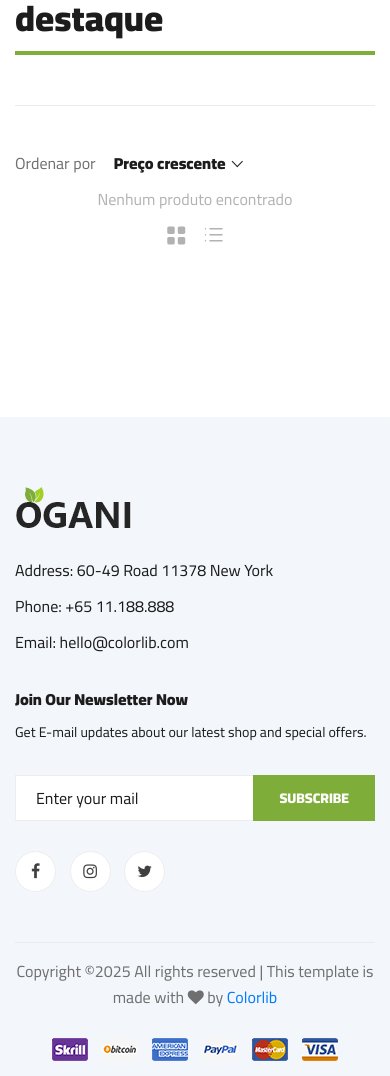
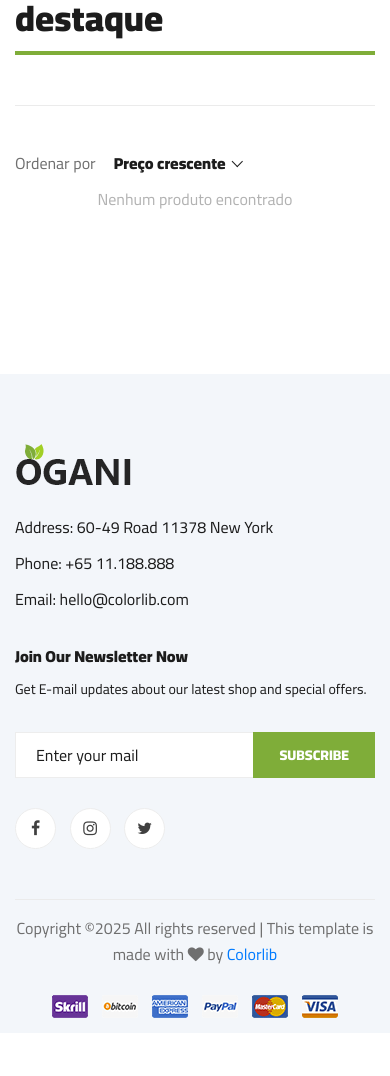
Before and after one commit to DiogoAug16/projeto-produtos-naturais, a Django app: page /loja/ in a window 390 px wide. Shown: the part 892-1968 px from the top of the page. After the commit the page ends 1910 px from the top, so only its background shows below. Run offline with Django 5.2, Linux system fonts and the light colour scheme; data that the repository does not hold is empty; some libraries are stand-ins or nearby versions.

Commit message:
refactor: remove opções de visualização desnecessárias no grid da loja

```diff
--- a/templates/shop-grid.html
+++ b/templates/shop-grid.html
@@ -148,12 +148,6 @@
                                 {% endif %}
                             </div>
                         </div>
-                        <div class="col-lg-4 col-md-3">
-                            <div class="filter__option">
-                                <span class="icon_grid-2x2"></span>
-                                <span class="icon_ul"></span>
-                            </div>
-                        </div>
                     </div>
                 </div>
                 <div class="row">
```
